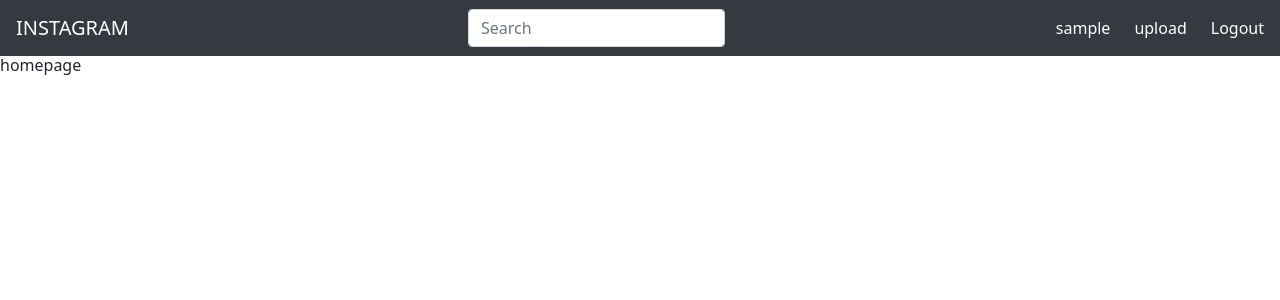
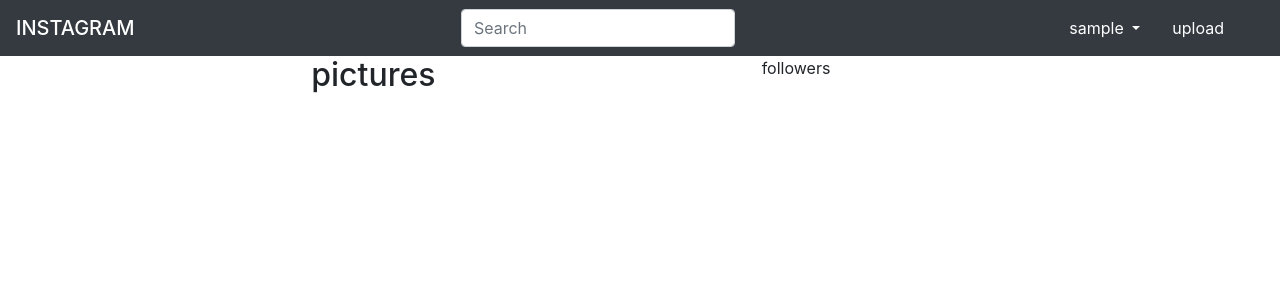
Before and after one commit to HMugera/instagram-clone, a Django app: page / in a window 1280 px wide. Shown: the top 300 px of the page. Run offline with Django 3.2, Linux system fonts and the light colour scheme; the visitor is signed in with stand-in values (Sample User, id 1); data that the repository does not hold is empty; some libraries are stand-ins or nearby versions.

Commit message:
set up view for single post

```diff
--- a/instagram/models.py
+++ b/instagram/models.py
@@ -58,6 +58,7 @@ class Comment(models.Model):
     created = models.DateTimeField(auto_now_add=True, null=True)
 
     def __str__(self):
+
         return f'{self.user.name} Post'
 
     class Meta:
--- a/instagram/static/css/base.css
+++ b/instagram/static/css/base.css
@@ -7,17 +7,16 @@
 nav {
   width: 100%;
 }
-.instaicon {
-  display: inline-block;
-  background-image: url(/static/images/instagram_logo.png);
-  padding: 0px;
+
+.main-container {
+  /* background-color: aqua; */
 }
-a {
-  text-decoration: none;
+.post-container {
+  display: flex;
+  flex-direction: column;
+  justify-content: center;
+  align-items: center;
 }
-li {
-  list-style: none;
+.followers-container {
+  /* background-color: green; */
 }
-.icons{
-  display:flex;
-}
--- /dev/null
+++ b/instagram/static/css/navbar.css
@@ -0,0 +1,19 @@
+a {
+  text-decoration: none;
+}
+li {
+  list-style: none;
+}
+.icons {
+  display: flex;
+}
+
+.dropdown-toggle::after {
+  display: none;
+}
+
+
+.nav-link  {
+  color: #fff !important;
+  text-decoration: none;
+}
--- a/instagram/templates/instagram/home_page.html
+++ b/instagram/templates/instagram/home_page.html
@@ -2,5 +2,32 @@
 <!-- html -->
 {% block content %}
 <!-- content -->
-<h3>homepage</h3>
+<div class="container-fluid">
+  <div class="row main-container">
+    <div class="col-md-7 post-container">
+      <h2>pictures</h2>
+      {% for post in posts %}
+
+      <div class="card m-3" style="width: 18rem">
+        {%if post.image%}
+        <img src="{{post.image.url}}" class="card-img-top" alt="..." />
+        {%endif%}
+
+        <div class="card-body">
+          <h5 class="card-title">{{post.name}}</h5>
+          <p class="card-text">@{{post.user.username}}</p>
+          <a
+            href="{%url 'instagram:view_post' post.id %}"
+            class="btn btn-primary"
+            >view</a
+          >
+        </div>
+      </div>
+
+      {% endfor %}
+    </div>
+    <div class="col-md-5 followers-container">followers</div>
+  </div>
+</div>
+
 {% endblock%}
--- a/instagram/templates/instagram/navbar.html
+++ b/instagram/templates/instagram/navbar.html
@@ -1,3 +1,17 @@
+<!DOCTYPE html>
+<html lang="en">
+  <head>
+    <meta charset="UTF-8" />
+    <meta http-equiv="X-UA-Compatible" content="IE=edge" />
+    <meta name="viewport" content="width=device-width, initial-scale=1.0" />
+    <link rel="stylesheet" href="../static/css/navbar.css" />
+    <link
+      rel="stylesheet"
+      href="  https://cdn.jsdelivr.net/npm/bootstrap@4.6.0/dist/css/bootstrap.min.css"
+    />
+    <title>Instagram</title>
+  </head>
+  <body>
     {% load static%}
     <nav class="navbar navbar-dark bg-dark m-0">
       <span class="navbar-brand mb-0 h1">
@@ -19,11 +33,11 @@
     </button> -->
       </form>
       {% if user.is_authenticated %}
-  <!-- <li class="nav-item dropdown">
+      <ul class="icons m-0">
+        <li class="nav-item dropdown">
           <a
             class="nav-link dropdown-toggle"
             href="#"
-      id="navbarDropdownMenuLink"
             role="button"
             data-toggle="dropdown"
             aria-haspopup="true"
@@ -31,20 +45,16 @@
           >
             {{user}}
           </a>
-    <div class="dropdown-menu" aria-labelledby="navbarDropdownMenuLink">
-      <a class="text-white" href="/logout">Logout</a>
+          <div class="dropdown-menu" aria-labelledby="navbarDropdown">
+            <a class="dropdown-item" href="#">Profile</a>
+
+            <div class="dropdown-divider"></div>
+            <a class="dropdown-item" href="/logout">Logout</a>
           </div>
-  </li> -->
+        </li>
 
-  <ul class="icons">
-    <li>
-      <a class="text-white mr-4" href="#"> {{user}}</a>
-    </li>
-    <li>
-      <a class="text-white mr-4" href="{%url 'instagram:upload'%}">upload</a>
-    </li>
-    <li>
-      <a class="text-white" href="/logout">Logout</a>
+        <li class="nav-item">
+          <a class="nav-link mr-4" href="{%url 'instagram:upload'%}">upload</a>
         </li>
       </ul>
       {% else %}
@@ -54,3 +64,5 @@
 
       {%endif%}
     </nav>
+  </body>
+</html>
--- a/instagram/urls.py
+++ b/instagram/urls.py
@@ -1,7 +1,7 @@
 from django.urls import path,include
 from django.conf import settings
 from django.conf.urls.static import static
-from .views import HomeView,SignupView,upload_picture
+from .views import SignupView,upload_picture,home_page,view_post
 import django.contrib.auth.urls
 from django.contrib.auth.views import LogoutView
 from django.contrib.auth import views  as auth_views
@@ -11,13 +11,15 @@ app_name ="instagram"
 
 urlpatterns=[
 
-path('',HomeView.as_view(),name='home'),
+path('',home_page,name='home'),
 path('signup/', SignupView.as_view(success_url='/'), name='signup'),
 path('accounts/', include('django.contrib.auth.urls')),
 path('login/', auth_views.LoginView.as_view(template_name='registration/login.html'), name='login'),
 path('logout/', auth_views.LogoutView.as_view(next_page = '/')),
 
 path('upload/',upload_picture, name='upload'),
+path('post/<int:pk>',view_post, name='view_post'),
+
 
 ]
 if settings.DEBUG:
--- a/instagram/views.py
+++ b/instagram/views.py
@@ -10,6 +10,8 @@ from .models import Post, Comment, Profile, Follow
 from django.http import HttpResponseRedirect
 from django.contrib.auth import logout
 from django.views import generic
+from cloudinary.forms import cl_init_js_callbacks
+from django.views.decorators.csrf import csrf_exempt
 
 
 
@@ -22,21 +24,14 @@ class SignupView(generic.CreateView):
 
 
 
+# @login_required(login_url='/accounts/login/')
+def home_page(request):
+    posts = Post.objects.all()
+    ctx = {'posts':posts}
 
-# class HomeView(generic.TemplateView):
-#     template_name = 'instagram/home_page.html'
+    return render(request,'instagram/home_page.html',ctx)
 
-class HomeView(generic.ListView):
-    template_name = 'instagram/home_page.html'
-    queryset = Post.objects.all()
-    context_object_name = "posts"
-
-# class UploadPictureView(generic.CreateView):
-#     template_name = 'instagram/upload_picture.html'
-#     form_class = UploadImageModelForm
-
-#     def get_success_url(self):
-#         return reverse("instagram:home")
+# @login_required(login_url='/accounts/login/')
 def upload_picture(request):
     current_user = request.user
     if request.method == 'POST':
@@ -49,3 +44,9 @@ def upload_picture(request):
     else:
         form = UploadImageModelForm()
     return render(request,'instagram/upload_picture.html',{'form':form})
+
+def view_post(request,pk):
+    post = Post.objects.get(id=pk)
+    ctx = {'post':post}
+
+    return render(request,'instagram/view_post.html',ctx)
```
Also changed, not shown: instagram/templates/instagram/view_post.html (added, +27 -0 lines), instagram/templates/profile/profile.html (added), instagram/templates/profile/update_profile.html (added). Lines whose indentation alone changed are shown as unchanged.
